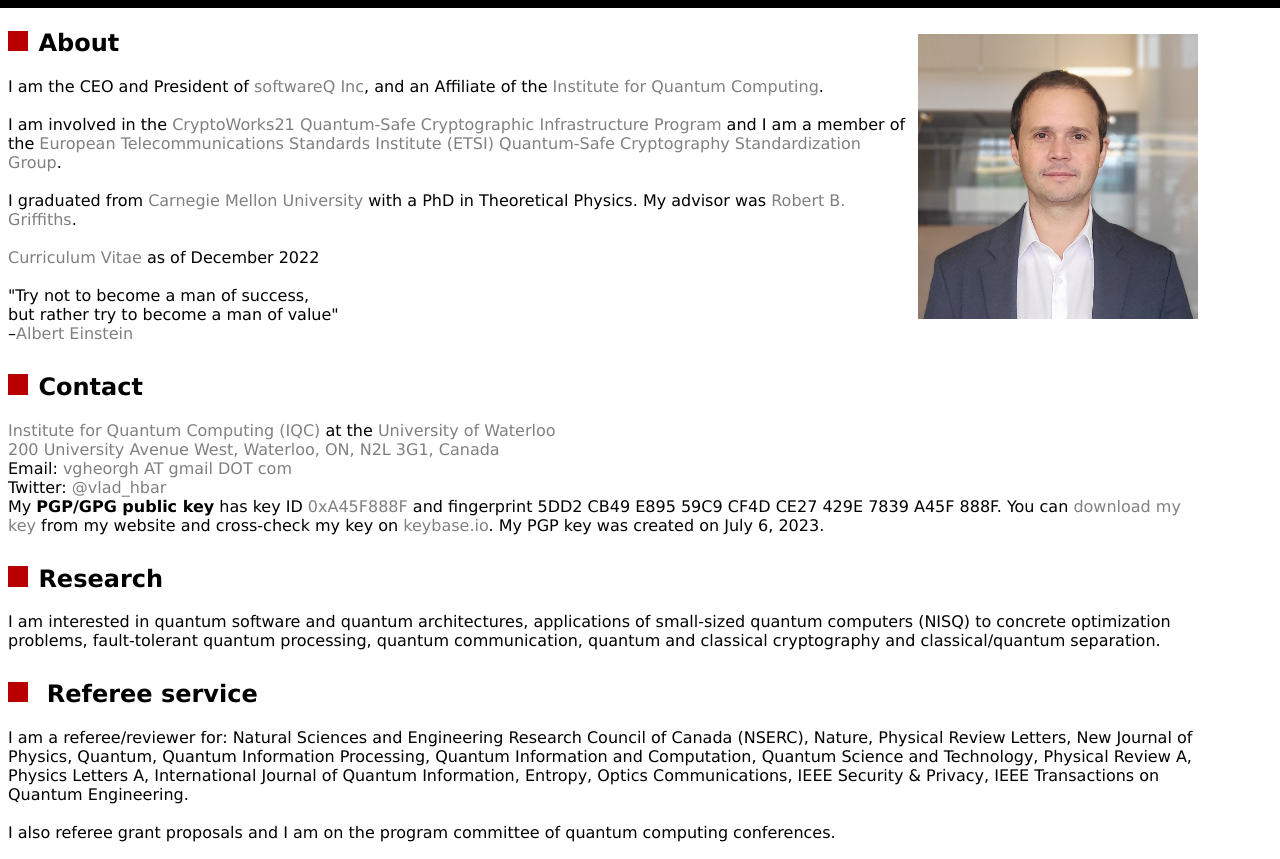
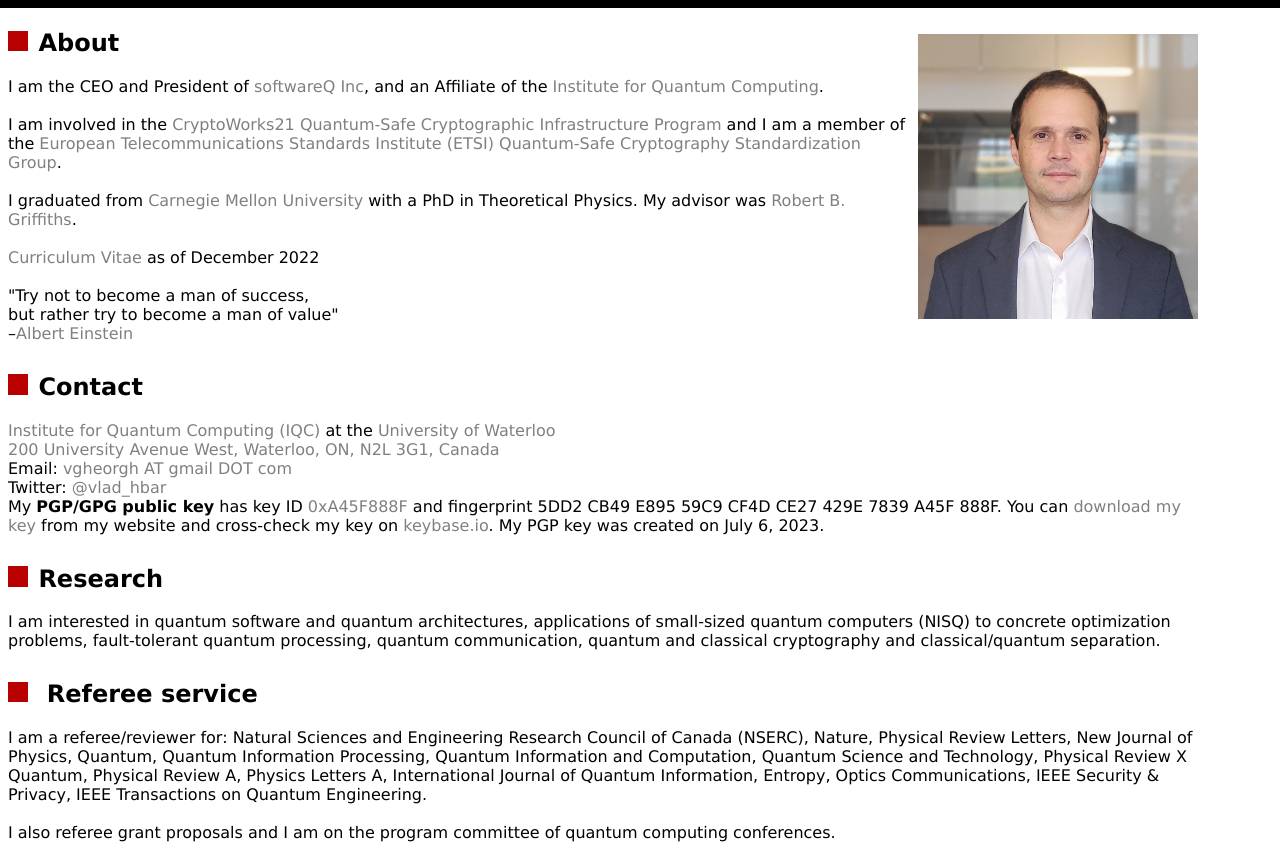
Before and after one commit to vsoftco/vsoftco.github.io, a plain HTML site: page index.html in a window 1280 px wide. Shown: the part 76-935 px from the top of the page. Drawn offline with Linux system fonts and the light colour scheme.

Commit message:
Update index.html

```diff
--- a/index.html
+++ b/index.html
@@ -113,10 +113,10 @@
         Natural Sciences and Engineering Research Council of Canada (NSERC),
         Nature, Physical Review Letters, New Journal of Physics, Quantum,
         Quantum Information Processing, Quantum Information and Computation,
-        Quantum Science and Technology, Physical Review A, Physics Letters A,
-        International Journal of Quantum Information, Entropy, Optics
-        Communications, IEEE Security &amp; Privacy, IEEE Transactions on
-        Quantum Engineering.
+        Quantum Science and Technology, Physical Review X Quantum, Physical
+        Review A, Physics Letters A, International Journal of Quantum
+        Information, Entropy, Optics Communications, IEEE Security &amp;
+        Privacy, IEEE Transactions on Quantum Engineering.
 
         <br><br> I also referee grant proposals and I am on the program
     committee of quantum computing conferences.  </p> </section>
@@ -251,7 +251,7 @@
 
   <!-- Counter & last modified -->
   <p>
-    Last modified: October 2023.<br>
+    Last modified: November 2023.<br>
     Visited for
       <a href="http://www.easycounter.com/">
       <img src="http://www.easycounter.com/counter.php?vsoftco" alt="Web Counters" border="0">
```
